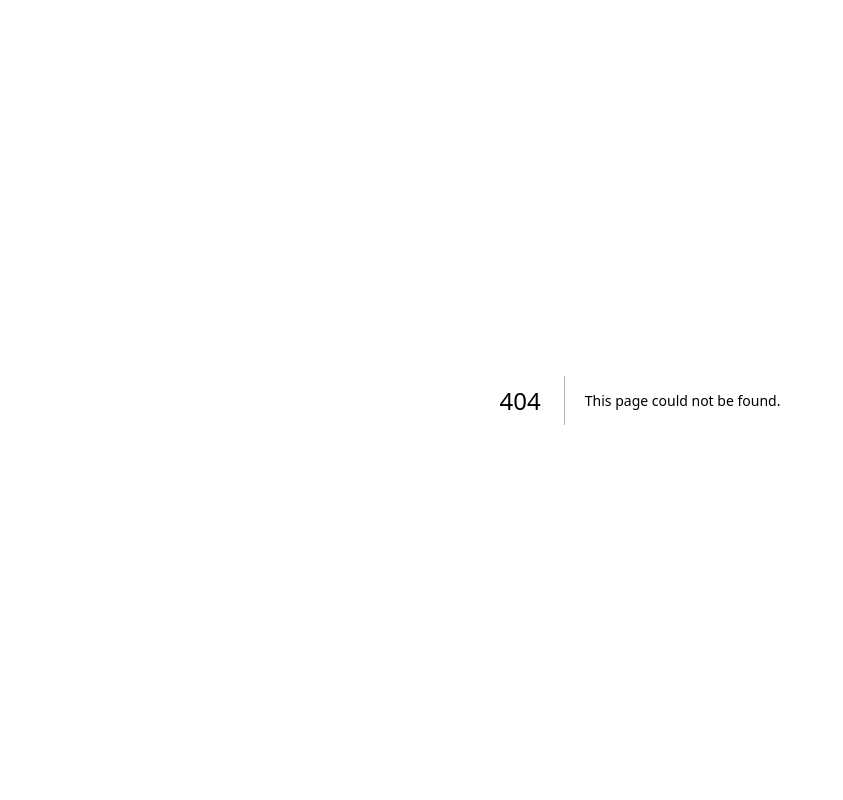
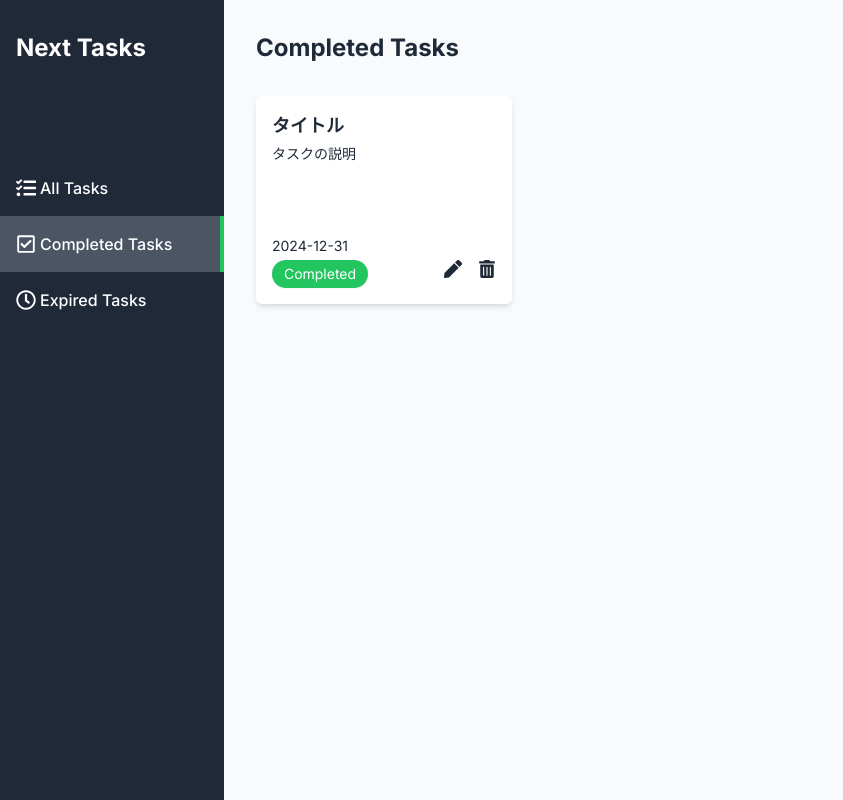
Before and after one commit to kenkenpa198/practice-nextjs-tasks, a Next.js app: page /completed in a window 1280 px wide. Before the commit this address had no page. Shown: the whole page, without its empty margins (0-843 px from the left). Built offline with nearby package versions, Linux system fonts and the light colour scheme.

Commit message:
add same pages

```diff
--- /dev/null
+++ b/src/app/(main)/completed/page.tsx
@@ -0,0 +1,19 @@
+import TaskCard from '@/components/TaskCard/TaskCard';
+
+const CompletedTaskPage = () => {
+  return (
+    <div className="pg-24 h-full overflow-y-auto p-8 text-gray-800">
+      <header className="flex items-center justify-between">
+        <h1 className="flex items-center text-2xl font-bold">
+          Completed Tasks
+        </h1>
+      </header>
+
+      <div className="mt-8 flex flex-wrap gap-4">
+        <TaskCard />
+      </div>
+    </div>
+  );
+};
+
+export default CompletedTaskPage;
--- /dev/null
+++ b/src/app/(main)/expired/page.tsx
@@ -0,0 +1,17 @@
+import TaskCard from '@/components/TaskCard/TaskCard';
+
+const ExpiredTaskPage = () => {
+  return (
+    <div className="pg-24 h-full overflow-y-auto p-8 text-gray-800">
+      <header className="flex items-center justify-between">
+        <h1 className="flex items-center text-2xl font-bold">Expired Tasks</h1>
+      </header>
+
+      <div className="mt-8 flex flex-wrap gap-4">
+        <TaskCard />
+      </div>
+    </div>
+  );
+};
+
+export default ExpiredTaskPage;
--- a/src/app/(main)/page.tsx
+++ b/src/app/(main)/page.tsx
@@ -6,7 +6,7 @@ export default function MainPage() {
   return (
     <div className="pg-24 h-full overflow-y-auto p-8 text-gray-800">
       <header className="flex items-center justify-between">
-        <h1 className="txt-2xl flex items-center font-bold">All Tasks</h1>
+        <h1 className="flex items-center text-2xl font-bold">All Tasks</h1>
         <Link
           href="/new"
           className="flex items-center gap-1 rounded-full border bg-gray-800 px-4 py-2 font-semibold text-white shadow-sm hover:bg-gray-700"
```
